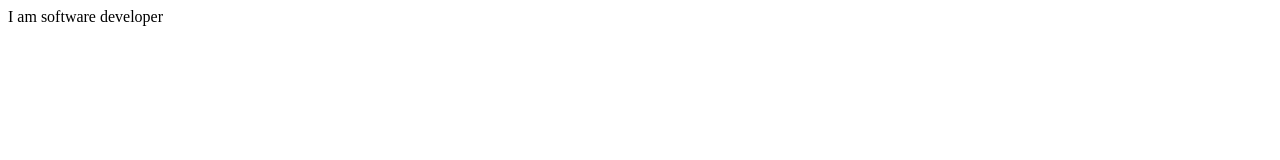
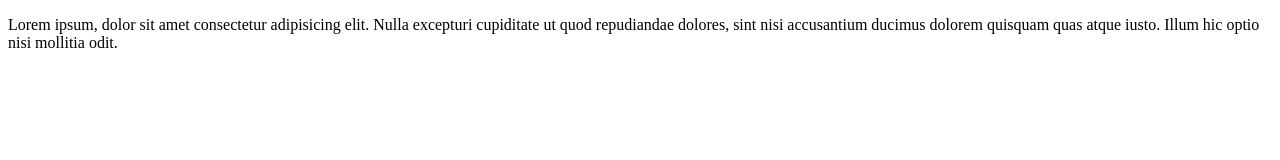
Before and after one commit to Rahul-kumar-12/navbar, a plain HTML site: page index.html in a window 1280 px wide. Drawn offline with Linux system fonts and the light colour scheme.

Commit message:
add new code

```diff
--- a/index.html
+++ b/index.html
@@ -1 +1,16 @@
-<p>I am software developer</p>
+<!DOCTYPE html>
+<html lang="en">
+
+<head>
+    <meta charset="UTF-8">
+    <meta name="viewport" content="width=device-width, initial-scale=1.0">
+    <title>Document</title>
+</head>
+
+<body>
+    <p>Lorem ipsum, dolor sit amet consectetur adipisicing elit. Nulla excepturi cupiditate ut quod repudiandae dolores,
+        sint nisi accusantium ducimus dolorem quisquam quas atque iusto. Illum hic optio nisi mollitia odit.</p>
+
+</body>
+
+</html>
```
